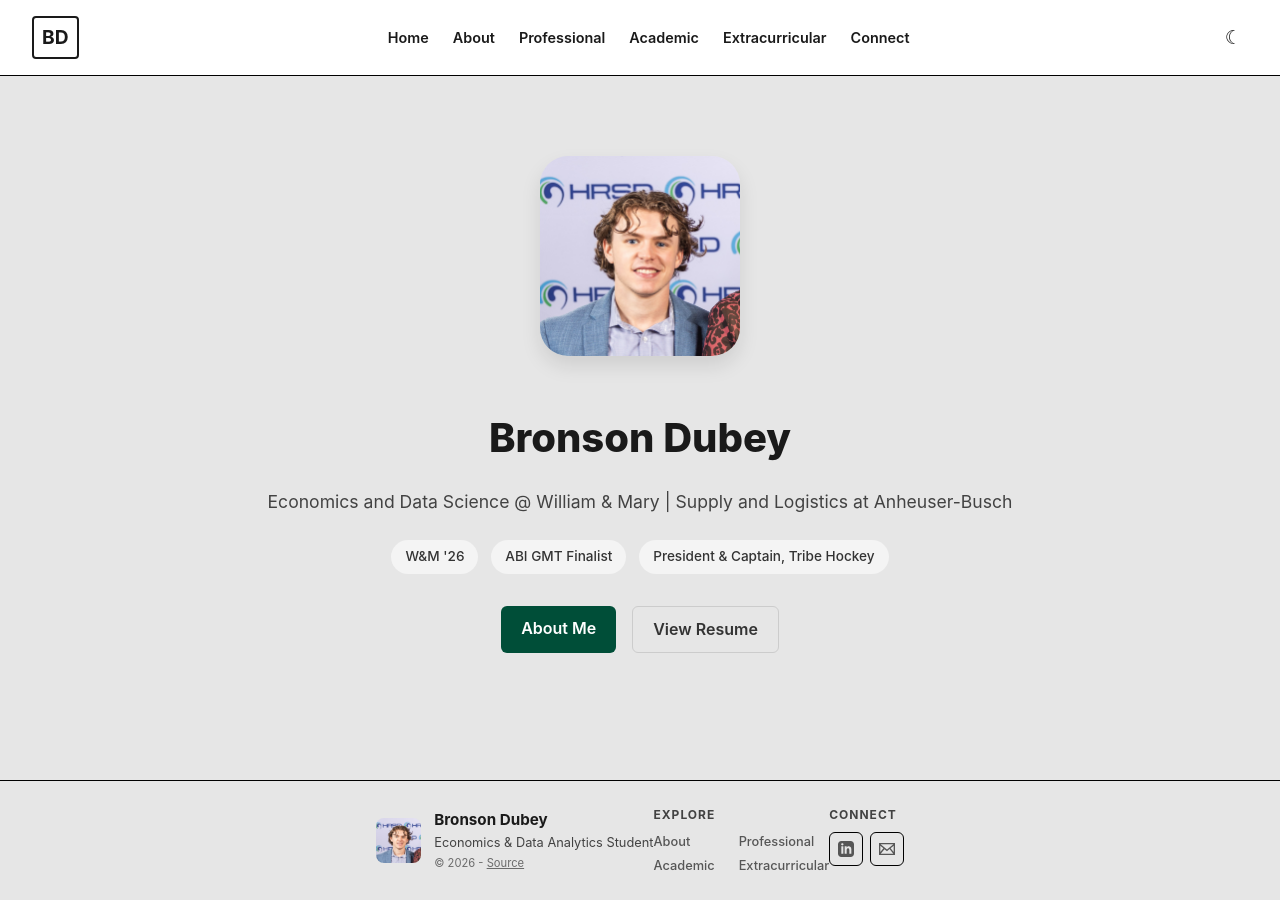
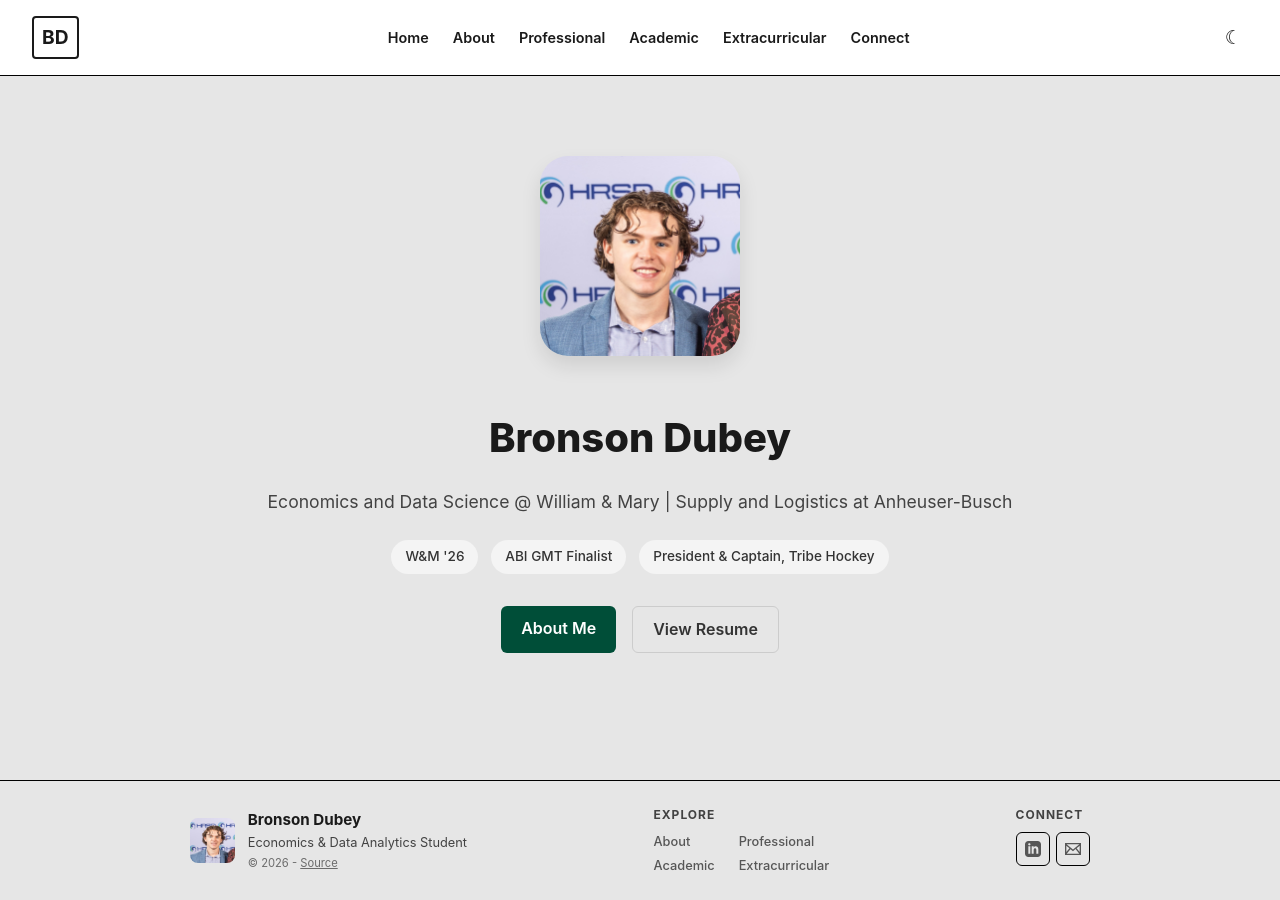
Before and after one commit to bxdubey/github.io, a Jekyll site: the page built from index.html, in a window 1280 px wide. Built offline with Jekyll 4.4.1, drawn with Linux system fonts in a browser that asks for light colours.

Commit message:
Refactor footer structure and content

```diff
--- a/_layouts/default.html
+++ b/_layouts/default.html
@@ -25,6 +25,7 @@
     </main>
 
 <footer class="site-footer">
+        <div class="footer-content">
             <div class="footer-left">
                 <img src="{{ '/assets/img/profile.png' | relative_url }}" alt="Bronson Dubey" class="footer-pic">
                 <div class="footer-info">
@@ -55,6 +56,7 @@
                     </a>
                 </div>
             </div>
+        </div>
     </footer>
 
     <script>
```
Lines whose indentation alone changed are shown as unchanged.
